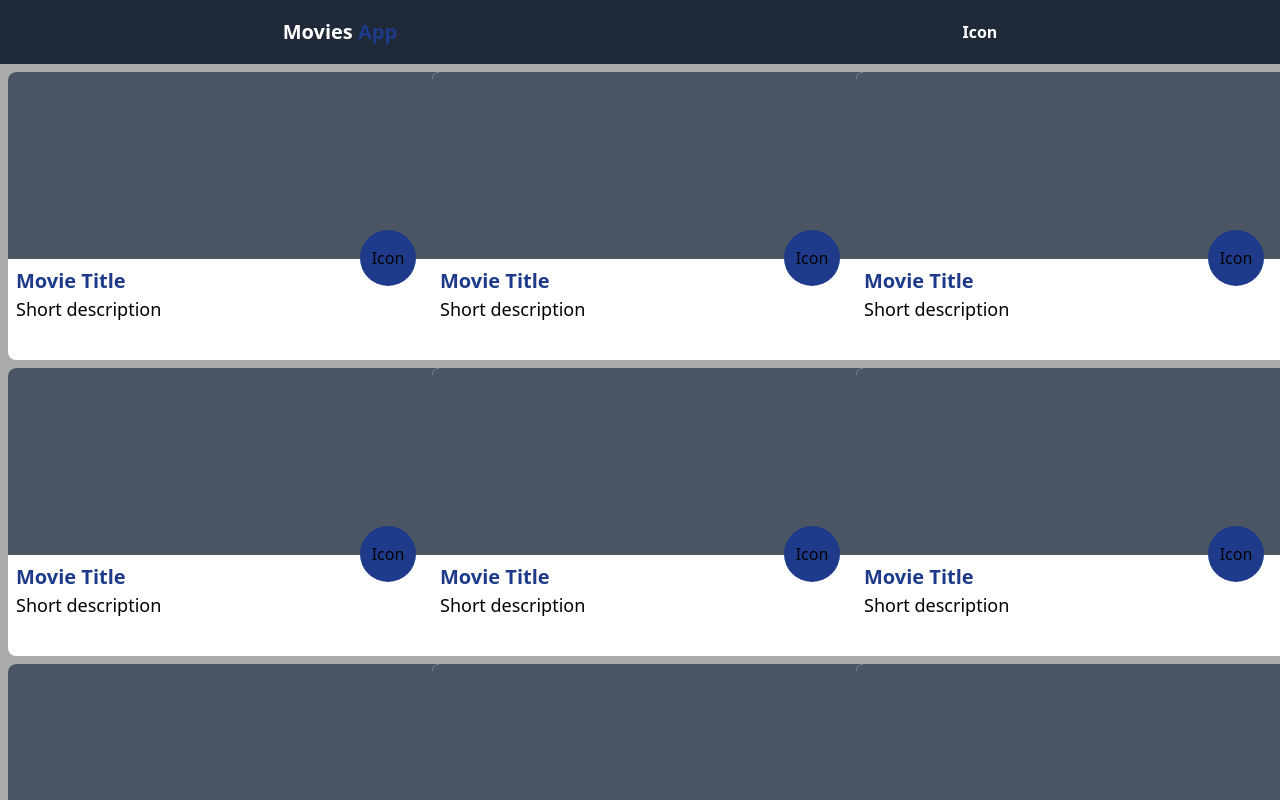
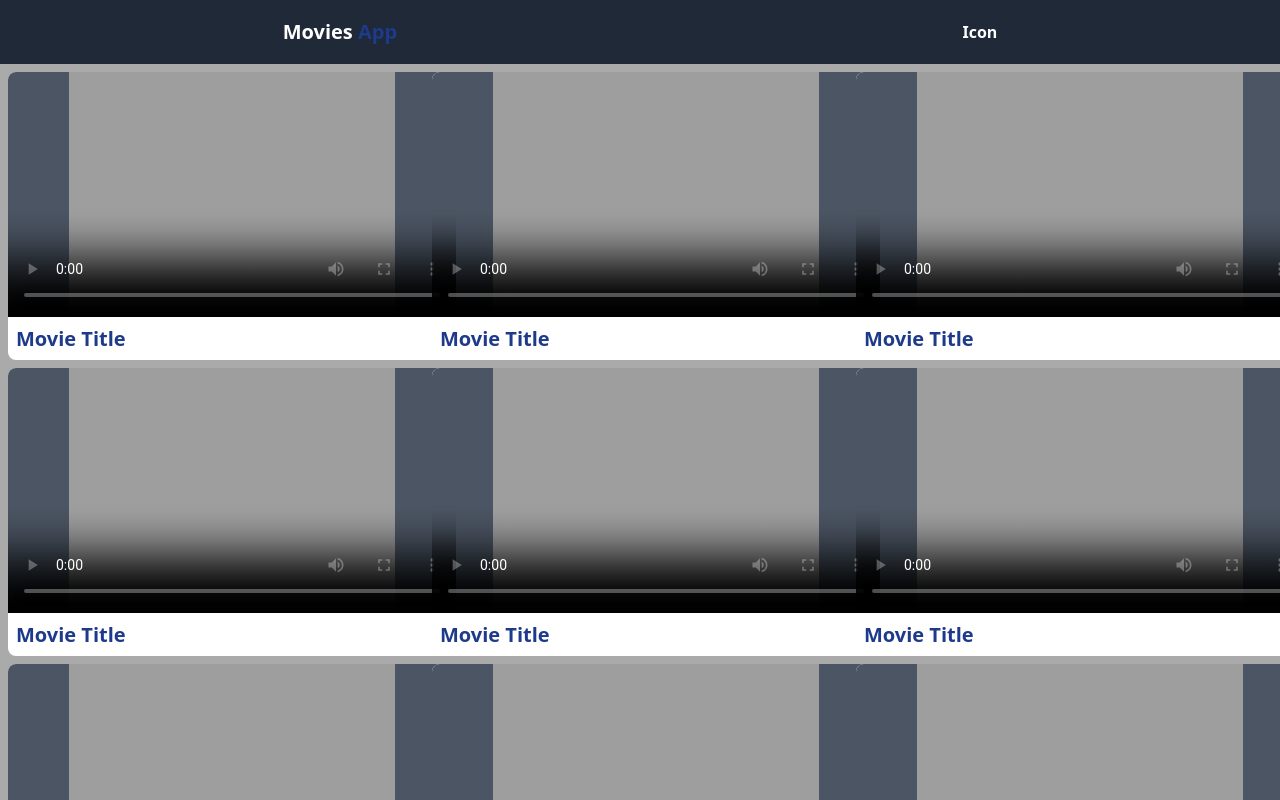
Before and after one commit to qbentil/react-movies-app, a React (Create React App) app: page / in a window 1280 px wide. Shown: the top 800 px of the page. Built offline with nearby package versions, Linux system fonts and the light colour scheme.

Commit message:
Update MovieItem Compoent

```diff
--- a/src/components/Movie.js
+++ b/src/components/Movie.js
@@ -1,16 +1,11 @@
 const MovieItem = () => {
     return (
         <div className="w-[28rem] h-[18rem] bg-white rounded-lg">
-            <div className="w-full h-[65%] bg-gray-600 rounded-t-lg">
-
-            </div>
+            <video className="w-full h-[85%] bg-gray-600 rounded-t-lg" poster="https://i.ytimg.com/vi/FbGrkTzx3r8/maxresdefault.jpg" controls />
             <div className="pl-2 pt-2">
                 <p className="text-xl font-semibold text-blue-900">Movie Title</p>
-                <p className="text-lg">Short description</p>
             </div>
-            <div className="ml-[22rem] -mt-[5.8rem] h-14 w-14 rounded-full bg-blue-900 flex justify-center items-center">
-                Icon
-            </div>
+
         </div>
     )
 }
```
